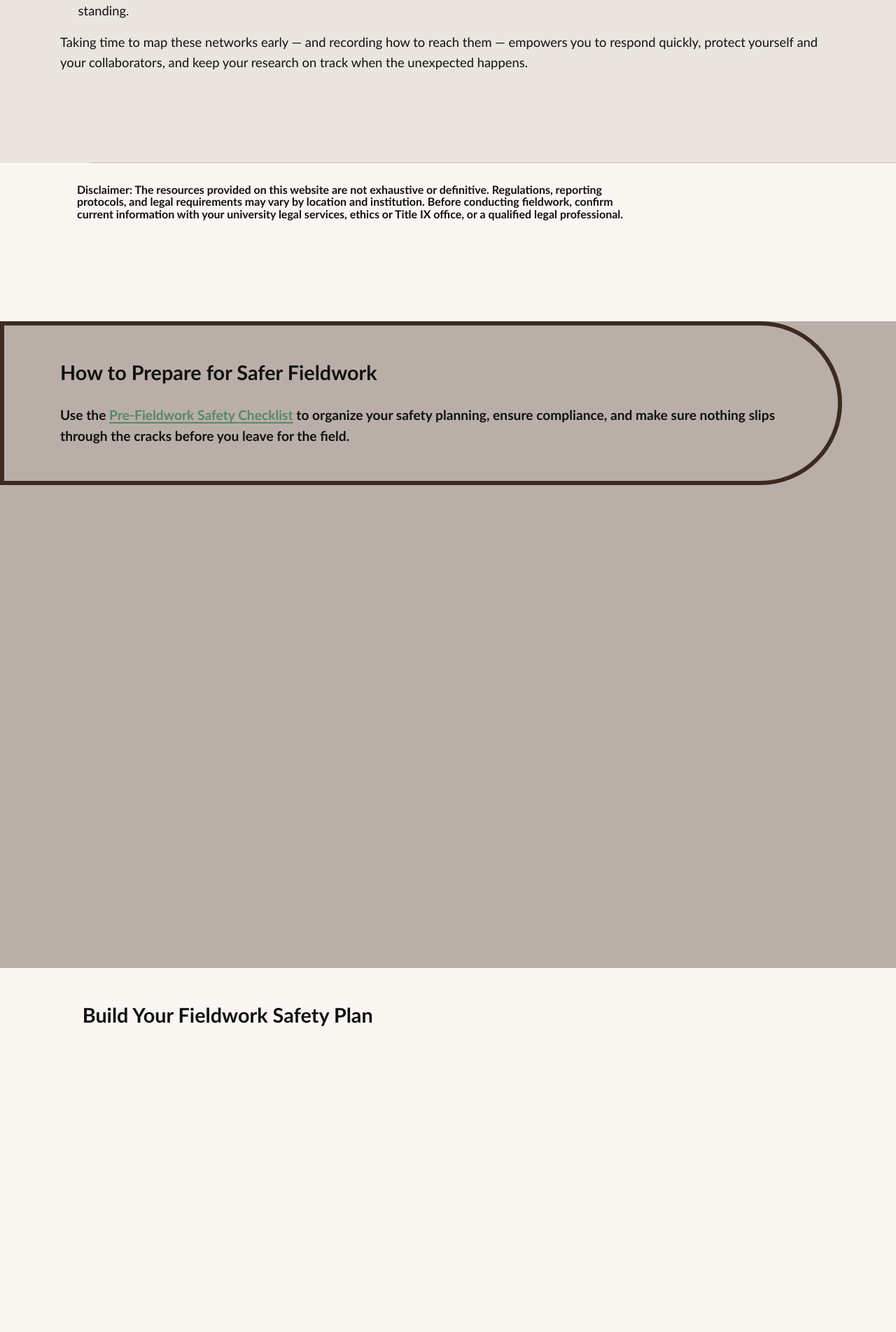
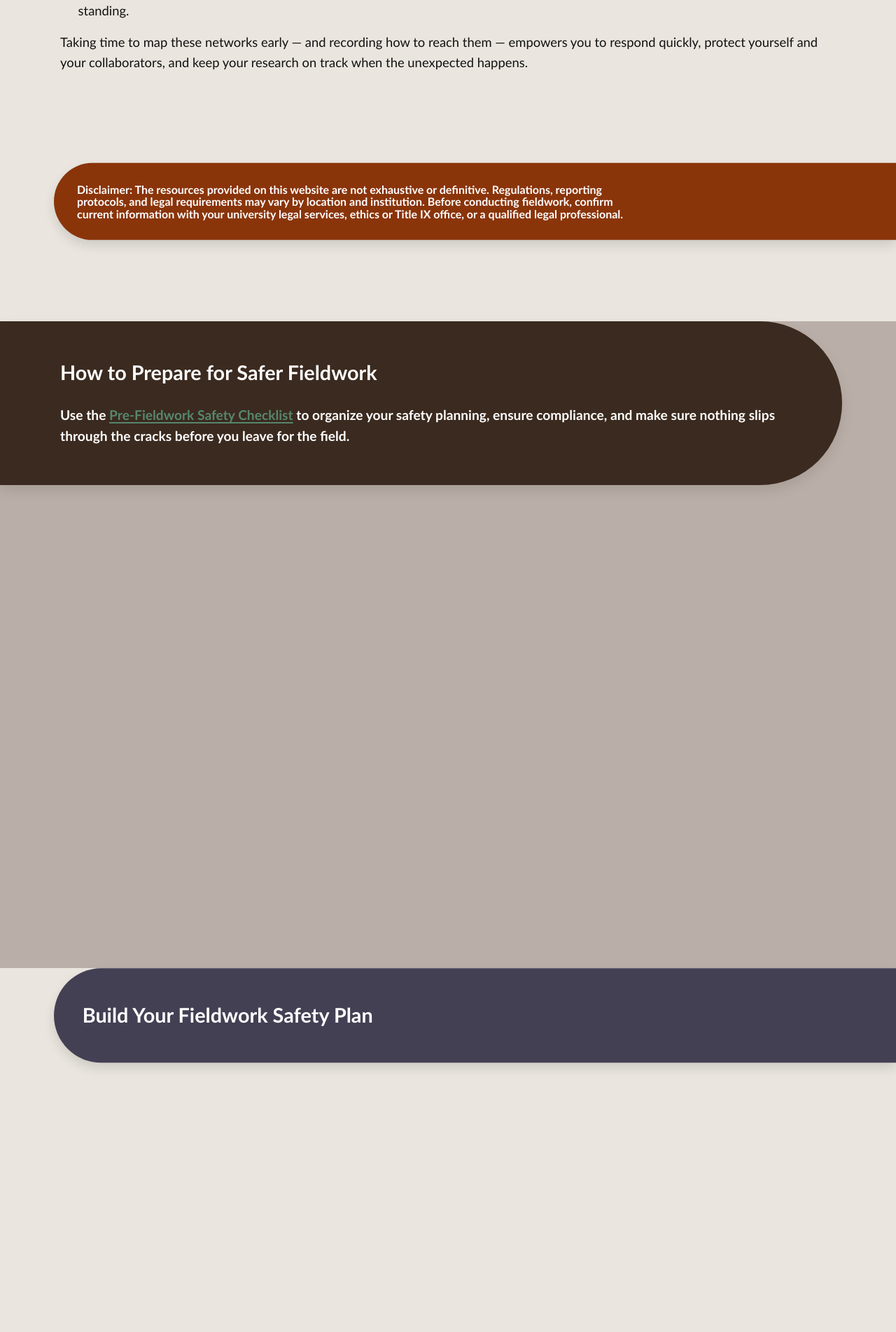
Before and after one commit to AnthroSafetyWarrior/GoldenTrowelProject, a Jekyll site: the page built from _pages/preparing.html, in a window 1280 px wide. Shown: the part 1138-3041 px from the top of the page at 70% size. Built offline with Jekyll 4.4.1, drawn with Linux system fonts in a browser that asks for light colours.

Commit message:
updating name

```diff
--- a/_layouts/default.html
+++ b/_layouts/default.html
@@ -889,156 +889,53 @@
   opacity:.9;
 }
 
-/* ===== OUTLINE + PER-PILL STRIPES — scoped to page content ============ */
-/* Only target page pills/bands in <main>, never the nav flyout pills */
-:root { --pill-border: 6px; }
+/* ===== Per-pill stripes (no outline mode, pills stay filled) ========== */
+/* 1) Set the true page background once */
+:root { --page-bg: #eae6df; }   /* original page color */
+body  { background: var(--page-bg); }
 
-main :is(.pillband, .pillhead, .pill):not(.pill--nav){
-  color: var(--ink) !important;
-  background: transparent !important;
+/* 2) Only affect page content (never the nav flyout pills) */
+main :is(.pill, .pillband, .pillhead):not(.pill--nav){
+  position: relative;
+  isolation: isolate;   /* creates a safe stacking context */
 }
 
-/* Convert their full-bleed ribbons to outlines */
-main :is(.pillband, .pillhead, .pill):not(.pill--nav)::before{
-  background: transparent !important;
-  border: var(--pill-border) solid var(--pill-color, var(--soil)) !important;
-  box-shadow: none !important;
-  box-sizing: border-box;
-}
-
-/* Beat color variants that force white text (only for bands/heads in main) */
-main .pillband:is(.pill--orange, .pill--soil, .pill--slate, .pill--sage),
-main .pillhead:is(.pill--orange, .pill--soil, .pill--slate, .pill--sage){
-  color: var(--ink) !important;
-}
-
-/* Comfortable spacing in outline mode (page pills only) */
-main .pill:not(.pill--nav){
-  margin-block: clamp(16px, 3vw, 28px);
-  --curve-inset: clamp(36px, 8vw, 240px);
-}
-/* Alternating stripes when no side/theme class is present */
-main .pill:not(.pill--nav):not(.pill--clip-left):not(.pill--clip-right){
-  --stripe: var(--offwhite);
-}
-main .pill:nth-of-type(even):not(.pill--nav):not(.pill--clip-left):not(.pill--clip-right){
-  --stripe: var(--wave-dark);
-}
-
-
-/* ===== Per-pill background stripe (extends to next pill) ============== */
-main .pill:not(.pill--nav){
-  position: relative;
-  isolation: isolate;
-  border: var(--pill-border) solid var(--pill-color, var(--soil)) !important;
-  box-shadow: none !important;
-}
-
-/* kill legacy fill so we’re outline + stripe only */
-main .pill:not(.pill--nav)::before{ content: none !important; }
-
-/* Stripe uses --band-h set by your sizeBands() JS */
-main .pill:not(.pill--nav)::after{
+/* 3) Stripe layer that extends from this block down to the next block
+      (height is set by your sizeBands() JS via --band-h) */
+main :is(.pill, .pillband, .pillhead):not(.pill--nav)::after{
   content: "";
   position: absolute;
   top: 0;
-  left: calc(50% - 50vw);
+  left: calc(50% - 50vw);      /* anchor to full viewport width */
   width: 100vw;
-  height: var(--band-h, 0px);
-  z-index: -1;
+  height: var(--band-h, 0px);  /* computed by JS */
+  z-index: -999;               /* sit far behind all content */
   pointer-events: none;
-  background: var(--stripe, transparent);
-}
-/* If pill is clipped right, hug the right side */
-main .pill.pill--clip-right:not(.pill--nav)::after{
-  left: auto; right: calc(50% - 50vw);
+  background: transparent;     /* color set below */
 }
 
-/* Defaults for stripe colors (override per pill with --stripe if you like) */
-main .pill.pill--clip-left:not(.pill--nav)  { --stripe: var(--wave-dark); }
-main .pill.pill--clip-right:not(.pill--nav) { --stripe: var(--offwhite); }
-
-/* Optional themed stripes */
-main .pill.pill--orange:not(.pill--nav){ --stripe: color-mix(in srgb, var(--logo-orange) 10%, transparent); }
-main .pill.pill--soil:not(.pill--nav)  { --stripe: color-mix(in srgb, var(--soil) 10%, transparent); }
-main .pill.pill--slate:not(.pill--nav) { --stripe: color-mix(in srgb, var(--slate) 10%, transparent); }
-main .pill.pill--sage:not(.pill--nav)  { --stripe: color-mix(in srgb, var(--sage) 10%, transparent); }
-
-/* Safety: never touch flyout pills */
-.pill--nav::before, .pill--nav::after { content: none !important; }
-
-/* Stripe painter for bands + heads too */
-main :is(.pillband, .pillhead):not(.pill--nav){
-  position: relative;
-  isolation: isolate;
+/* 4) If the block is clipped RIGHT, hug the right edge instead */
+main :is(.pill, .pillband, .pillhead).pill--clip-right:not(.pill--nav)::after{
+  left: auto;
+  right: calc(50% - 50vw);
 }
 
-/* kill their legacy fills so we’re outline + stripe only (you already outline via ::before) */
-main :is(.pillband, .pillhead):not(.pill--nav)::before{
-  /* you already set border via ::before above; nothing else to do here */
+/* 5) Stripe colors by side:
+      - RIGHT-clipped sections blend into the page background
+      - LEFT-clipped sections use the dark wave color */
+main :is(.pill, .pillband, .pillhead).pill--clip-right:not(.pill--nav)::after{
+  background: var(--page-bg);
+}
+main :is(.pill, .pillband, .pillhead).pill--clip-left:not(.pill--nav)::after{
+  background: var(--wave-dark);
 }
 
-/* Shared stripe layer */
-main :is(.pillband, .pillhead, .pill):not(.pill--nav)::after{
-  content: "";
-  position: absolute;
-  top: 0;
-  left: calc(50% - 50vw);
-  width: 100vw;
-  height: var(--band-h, 0px);   /* set by JS */
-  z-index: -1;
-  pointer-events: none;
-  background: var(--stripe, transparent);
+/* Optional: allow per-block overrides via a CSS variable if needed
+   (e.g., .pill{ --stripe: pink; }) */
+main :is(.pill, .pillband, .pillhead):not(.pill--nav){ --stripe: initial; }
+main :is(.pill, .pillband, .pillhead):not(.pill--nav)::after{
+  background: var(--stripe, inherit);
 }
-
-/* Clip-side alignment like pills */
-main :is(.pillband, .pillhead).pill--clip-right:not(.pill--nav)::after{
-  left: auto; right: calc(50% - 50vw);
-}
-
-/* Defaults per side (override-able with theme classes) */
-main :is(.pillband, .pillhead).pill--clip-left:not(.pill--nav)  { --stripe: var(--wave-dark); }
-main :is(.pillband, .pillhead).pill--clip-right:not(.pill--nav) { --stripe: var(--offwhite); }
-
-/* Optional: themed stripes still win */
-main :is(.pillband, .pillhead).pill--orange:not(.pill--nav){ --stripe: color-mix(in srgb, var(--logo-orange) 10%, transparent); }
-main :is(.pillband, .pillhead).pill--soil:not(.pill--nav)  { --stripe: color-mix(in srgb, var(--soil) 10%, transparent); }
-main :is(.pillband, .pillhead).pill--slate:not(.pill--nav) { --stripe: color-mix(in srgb, var(--slate) 10%, transparent); }
-main :is(.pillband, .pillhead).pill--sage:not(.pill--nav)  { --stripe: color-mix(in srgb, var(--sage) 10%, transparent); }
-
-/* === FORCE STRIPES BY CLIP SIDE ONLY =============================== */
-/* Remove any previous alternation/theme overrides */
-main :is(.pill, .pillband, .pillhead):not(.pill--nav){
-  --stripe: unset !important;
-}
-
-/* Strict side mapping */
-main :is(.pill, .pillband, .pillhead).pill--clip-right:not(.pill--nav){
-  --stripe: var(--offwhite) !important;
-}
-main :is(.pill, .pillband, .pillhead).pill--clip-left:not(.pill--nav){
-  --stripe: var(--wave-dark) !important;
-}
-
-/* Kill the old alternation rules */
-main .pill:not(.pill--nav):not(.pill--clip-left):not(.pill--clip-right){
-  --stripe: unset !important;
-}
-main .pill:nth-of-type(even):not(.pill--nav):not(.pill--clip-left):not(.pill--clip-right){
-  --stripe: unset !important;
-}
-
-/* Kill theme-based stripe overrides */
-main :is(.pill, .pillband, .pillhead)
-     :is(.pill--orange, .pill--soil, .pill--slate, .pill--sage){
-  --stripe: unset !important;
-}
-
-/* Ensure stripe layer isn't translucent */
-main :is(.pill, .pillband, .pillhead):not(.pill--nav)::after{
-  opacity: 1 !important;
-}
-
 </style>
 
 </head>
```
